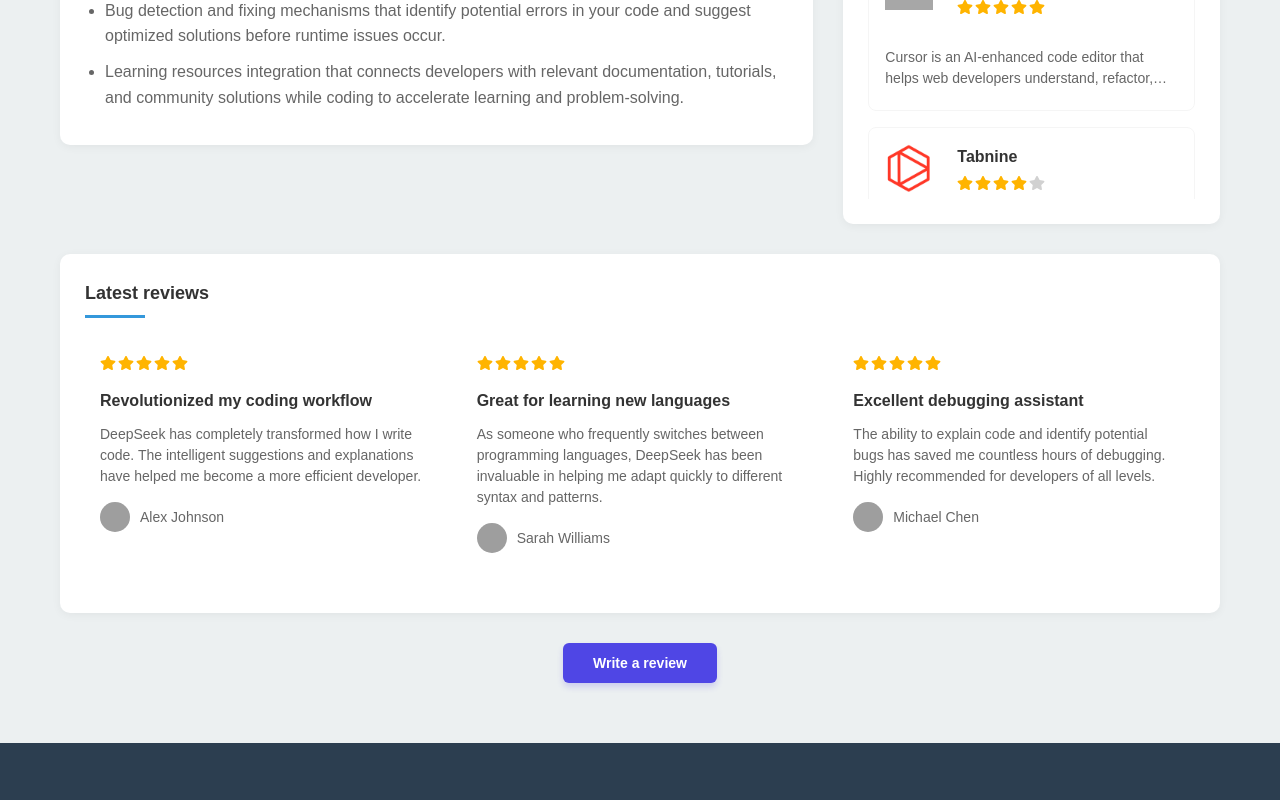
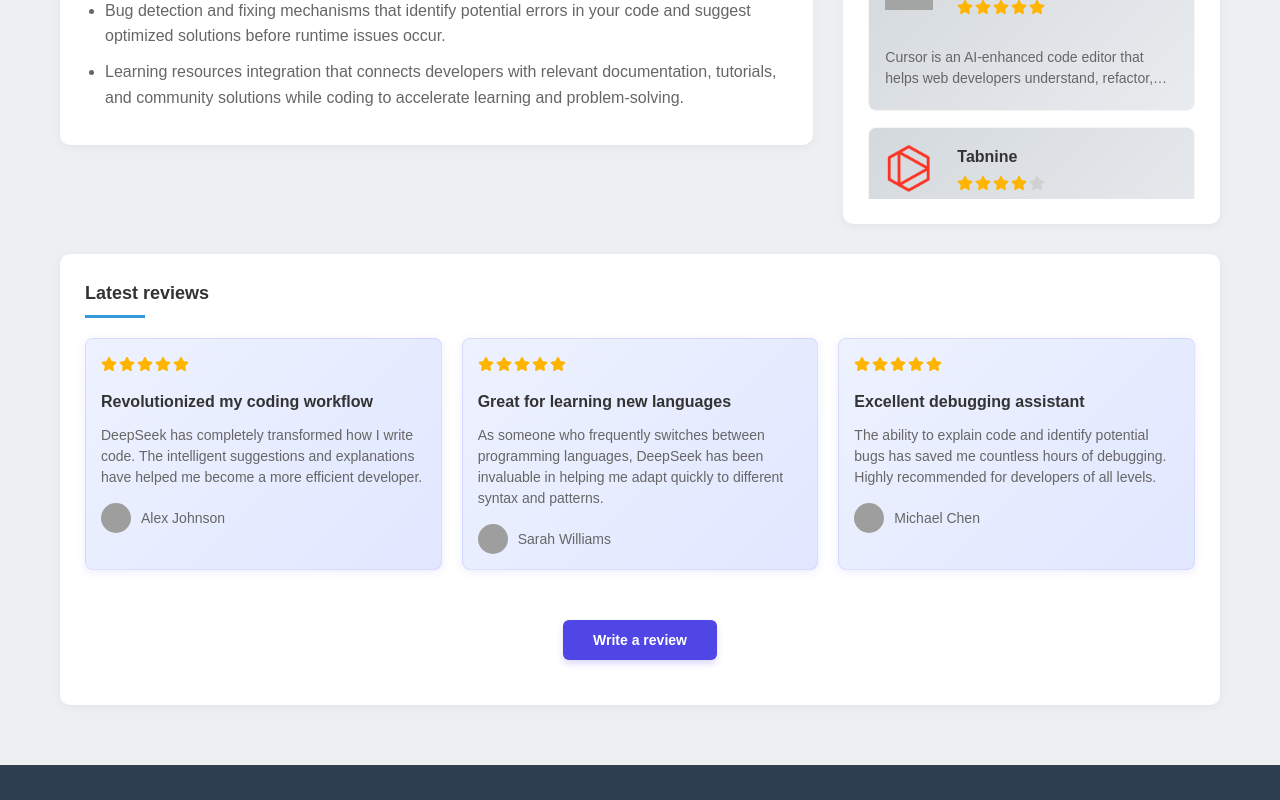
Before and after one commit to nguyenvanan2730/WebDevAI, a React (Create React App) app: page /tool/1 in a window 1280 px wide. Shown: the part 980-1780 px from the top of the page. Built offline with nearby package versions, Linux system fonts and the light colour scheme; grey boxes are pictures that could not be loaded.

Commit message:
fix: detail_page_color

```diff
--- a/src/pages/AIToolDetailPage.css
+++ b/src/pages/AIToolDetailPage.css
@@ -290,7 +290,7 @@
 }
 
 .simplified-tool-card {
-  background-color: var(--white);
+  background: linear-gradient(135deg, #d4d9dd, #e9ecef);
   border-radius: 8px;
   border: 1px solid var(--grey-light);
   padding: 16px;
@@ -415,9 +415,18 @@
 }
 
 .review-card {
-  background-color: var(--grey-lightest);
+  background: linear-gradient(135deg, #eef2ff, #e0e7ff);
   border-radius: 8px;
   padding: 15px;
+  box-shadow: 0 2px 8px rgba(79, 70, 229, 0.1);
+  transition: all 0.2s ease;
+  border: 1px solid rgba(79, 70, 229, 0.1);
+}
+
+.review-card:hover {
+  transform: translateY(-2px);
+  box-shadow: 0 4px 12px rgba(79, 70, 229, 0.15);
+  border-color: rgba(79, 70, 229, 0.2);
 }
 
 .review-rating {
@@ -483,7 +492,8 @@
 .write-review-container {
   display: flex;
   justify-content: center;
-  margin-bottom: 30px;
+  margin-bottom: 20px;
+  margin-top: 30px;
 }
 
 .write-review-btn {
--- a/src/pages/AIToolDetailPage.js
+++ b/src/pages/AIToolDetailPage.js
@@ -680,12 +680,13 @@
                 <p className="no-reviews">No reviews yet. Be the first to write a review!</p>
               )}
             </div>
+            {/* Full-width Write Review Button */}
+            <div className="write-review-container">
+              <button className="write-review-btn" onClick={toggleReviewPopup}>Write a review</button>
+            </div>
           </section>
 
-          {/* Full-width Write Review Button */}
-          <div className="write-review-container">
-            <button className="write-review-btn" onClick={toggleReviewPopup}>Write a review</button>
-          </div>
+
         </div>
       </div>
       <Footer />
```
